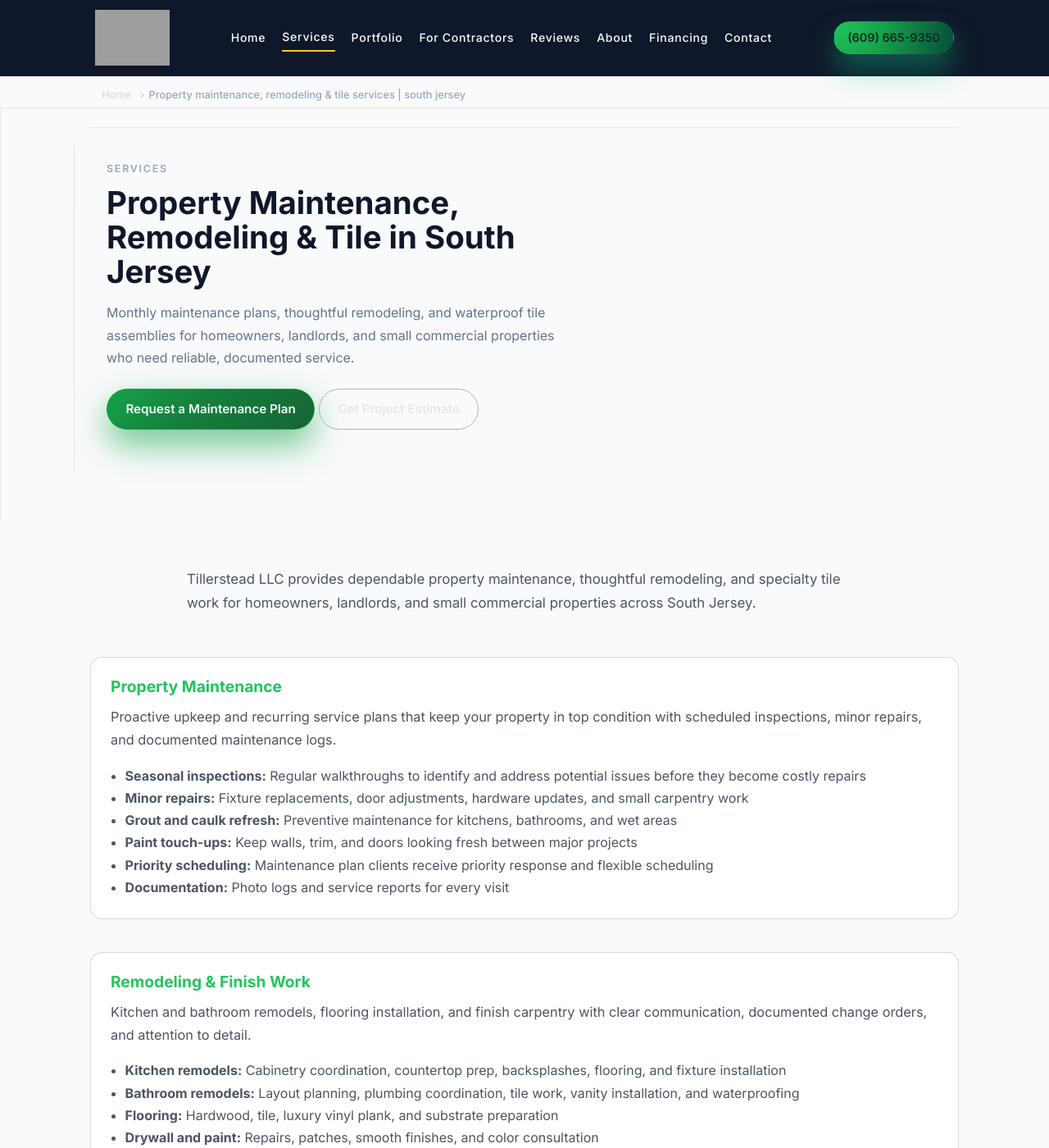
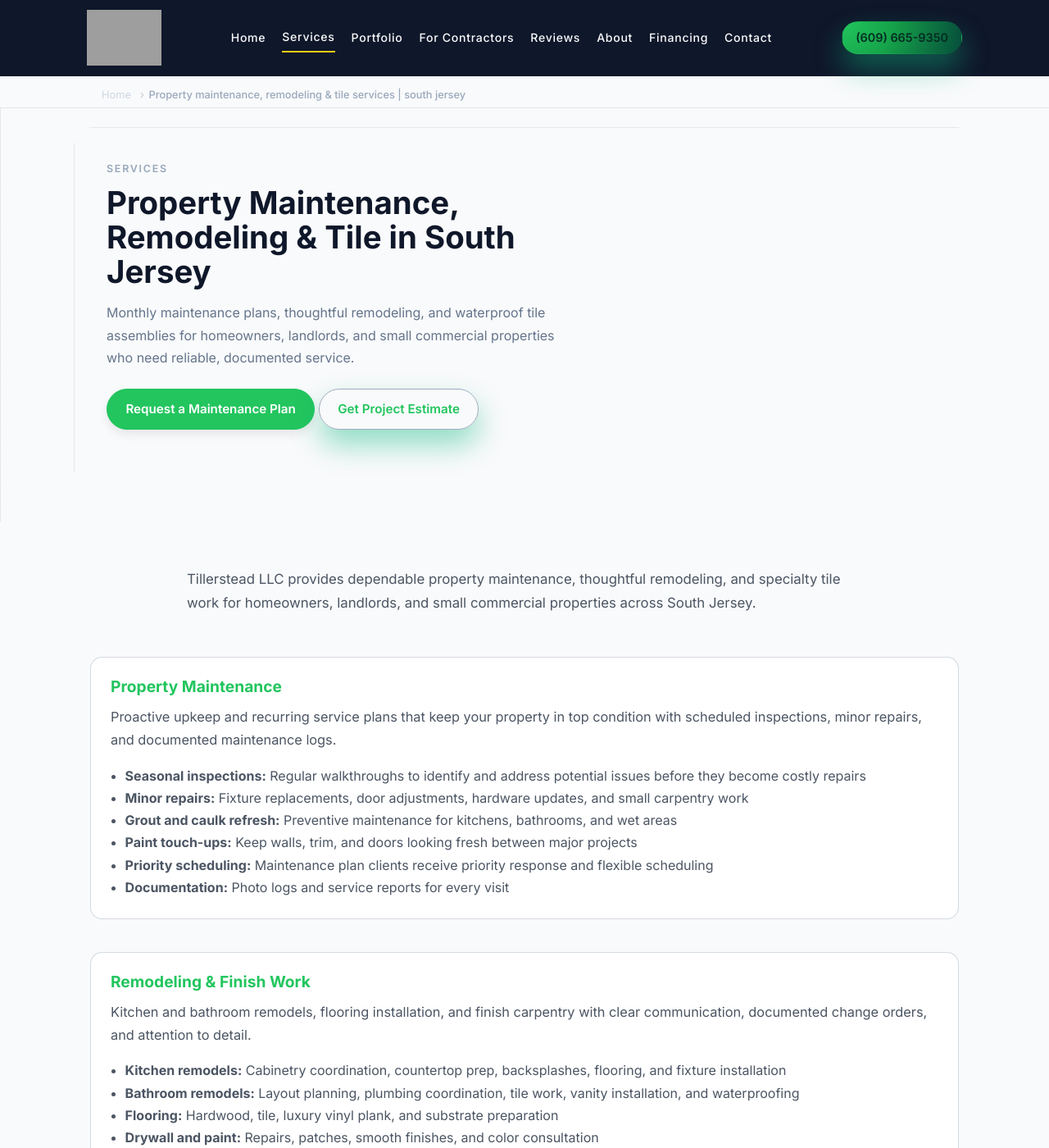
Before and after one commit to XTX33/Tillerstead-site, a Jekyll site: the page built from pages/services.html, in a window 1280 px wide and 1400 px high. Shown: the whole window at 82% size. Built offline with Jekyll 4.4.1, drawn with Linux system fonts in a browser that asks for light colours; grey boxes are pictures that could not be loaded.

Commit message:
Update head.html

```diff
--- a/_includes/head.html
+++ b/_includes/head.html
@@ -91,200 +91,6 @@
 <link rel="stylesheet" href="{{ '/assets/css/style.css' | relative_url }}">
 <link rel="stylesheet" href="{{ '/assets/css/main.css'  | relative_url }}">
 
-<style>
-  /* FINAL OVERRIDES – hero buttons + nav */
-
-  /* Hero primary button – high contrast green, readable text */
-  .hero .btn-primary,
-  .hero .btn.primary {
-    background: linear-gradient(135deg, #16a34a 0%, #15803d 40%, #166534 100%);
-    color: #ecfdf5;
-    border-color: rgba(22, 163, 74, 0.9);
-    box-shadow: 0 18px 40px rgba(22, 163, 74, 0.6);
-  }
-
-  .hero .btn-primary:hover,
-  .hero .btn-primary:focus-visible,
-  .hero .btn.primary:hover,
-  .hero .btn.primary:focus-visible {
-    background: linear-gradient(135deg, #16a34a 0%, #15803d 45%, #14532d 100%);
-    color: #ecfdf5;
-  }
-
-  /* Hero secondary (ghost) button – clear outline, readable text */
-  .hero .btn-ghost,
-  .hero .btn.ghost {
-    background: transparent;
-    color: #e5e7eb;
-    border-color: rgba(148, 163, 184, 0.8);
-    box-shadow: none;
-  }
-
-  .hero .btn-ghost:hover,
-  .hero .btn-ghost:focus-visible,
-  .hero .btn.ghost:hover,
-  .hero .btn.ghost:focus-visible {
-    background: rgba(15, 23, 42, 0.9);
-    color: #f9fafb;
-  }
-
-  /* ============================================
-     Tillerstead — Header & Nav Override
-     This wins over theme.css / style.css / main.css
-  ============================================= */
-
-  .site-header {
-    background: var(--brand-dark, #020617);
-    color: var(--brand-light, #f9fafb);
-    position: sticky;
-    top: 0;
-    z-index: 1000;
-    border-bottom: 1px solid rgba(15, 23, 42, 0.7);
-  }
-
-  .site-header-inner {
-    max-width: 1080px;
-    margin: 0 auto;
-    padding: 0.75rem 1rem;
-    display: flex;
-    align-items: center;
-    justify-content: space-between;
-    gap: 1rem;
-  }
-
-  .site-header-actions {
-    display: flex;
-    align-items: center;
-    gap: 0.75rem;
-  }
-
-  /* ========== MOBILE / TABLET (drawer nav) ========== */
-  @media (max-width: 899px) {
-    .nav-toggle {
-      display: inline-flex;
-      align-items: center;
-      justify-content: center;
-      width: 2.5rem;
-      height: 2.5rem;
-      border-radius: 999px;
-      border: 1px solid rgba(148, 163, 184, 0.7);
-      background: rgba(15, 23, 42, 0.96);
-      color: #e5e7eb;
-      cursor: pointer;
-      padding: 0;
-      outline: none;
-      z-index: 1001;
-    }
-
-    .nav-toggle-bar {
-      display: block;
-      width: 1.25rem;
-      height: 2px;
-      margin: 3px 0;
-      background: currentColor;
-      border-radius: 999px;
-    }
-
-    #site-nav.site-nav {
-      position: fixed;
-      top: 0;
-      right: 0;
-      bottom: 0;
-      width: 280px;
-      max-width: 80%;
-      padding: 4.5rem 1.5rem 2.5rem;
-      background: var(--brand-dark, #020617);
-      color: var(--brand-light, #f9fafb);
-      display: flex;
-      flex-direction: column;
-      transform: translateX(100%); /* hidden by default */
-      transition: transform 220ms ease;
-      box-shadow: -2px 0 18px rgba(0, 0, 0, 0.5);
-      z-index: 1000;
-    }
-
-    #site-nav.site-nav.is-open {
-      transform: translateX(0);
-    }
-
-    body.nav-open {
-      overflow: hidden;
-    }
-
-    .site-menu {
-      list-style: none;
-      margin: 0;
-      padding: 0;
-      display: flex;
-      flex-direction: column;
-      gap: 0.25rem;
-    }
-
-    .site-menu a {
-      display: block;
-      padding: 0.75rem 0;
-      font-weight: 500;
-      text-decoration: none;
-      color: inherit;
-    }
-
-    .site-menu a:hover,
-    .site-menu a:focus-visible {
-      text-decoration: underline;
-    }
-
-    .site-header .site-nav {
-      position: fixed;
-      margin-left: 0;
-    }
-  }
-
-  /* ========== DESKTOP (inline nav) ========== */
-  @media (min-width: 900px) {
-    #site-nav.site-nav {
-      position: static;
-      transform: none;
-      background: transparent;
-      box-shadow: none;
-      width: auto;
-      height: auto;
-      padding: 0;
-      display: block;
-    }
-
-    .site-menu {
-      display: flex;
-      flex-direction: row;
-      align-items: center;
-      gap: 1.25rem;
-      list-style: none;
-      margin: 0;
-      padding: 0;
-    }
-
-    .site-menu a {
-      display: inline-block;
-      padding: 0.25rem 0;
-      text-decoration: none;
-      color: inherit;
-      font-weight: 500;
-    }
-
-    .site-menu a:hover,
-    .site-menu a:focus-visible {
-      text-decoration: underline;
-    }
-
-    .nav-toggle {
-      display: none;
-    }
-
-    body.nav-open {
-      overflow: auto;
-    }
-  }
-</style>
-
 {% if page.styles %}
   {% for href in page.styles %}
     <link rel="stylesheet"
```
